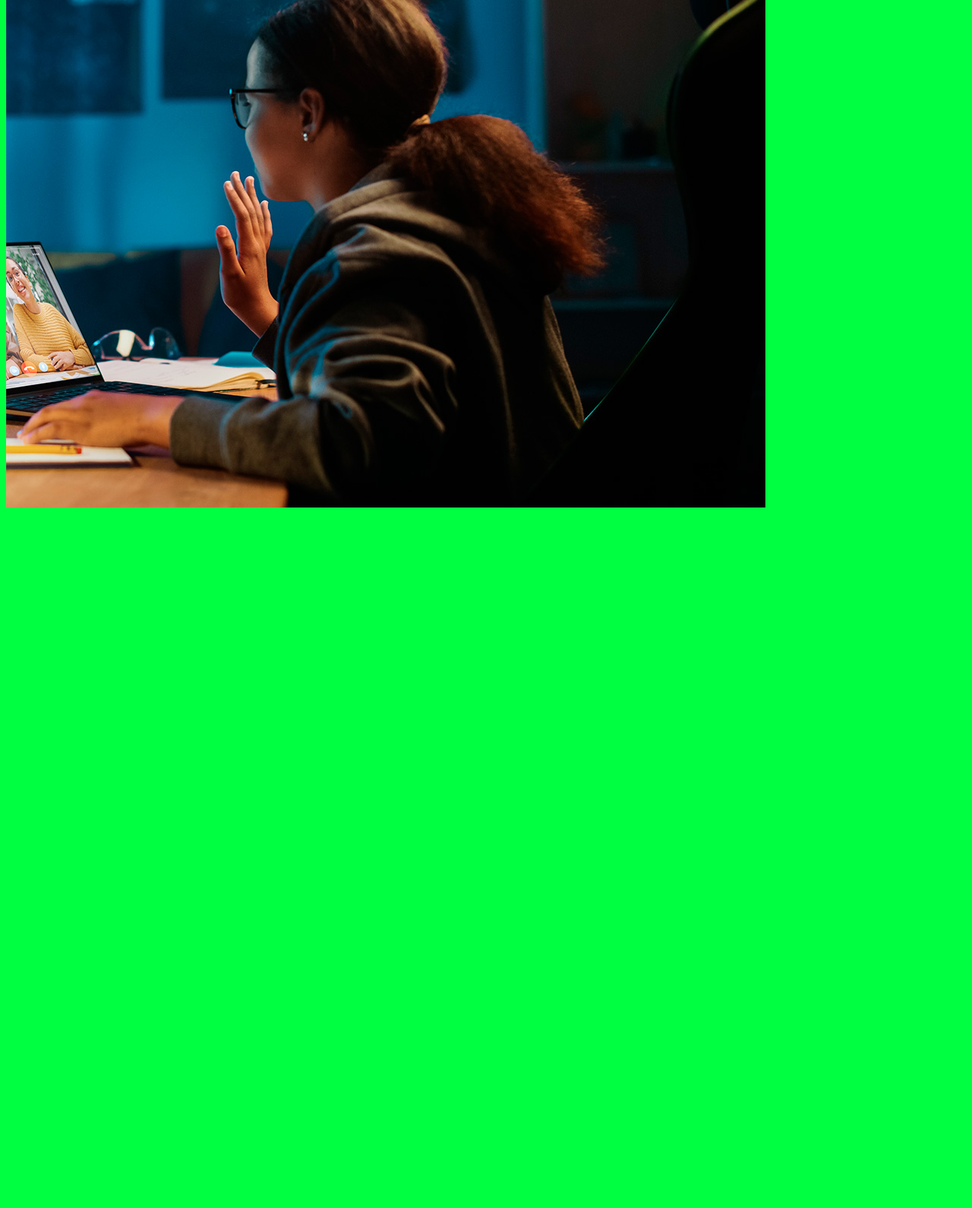
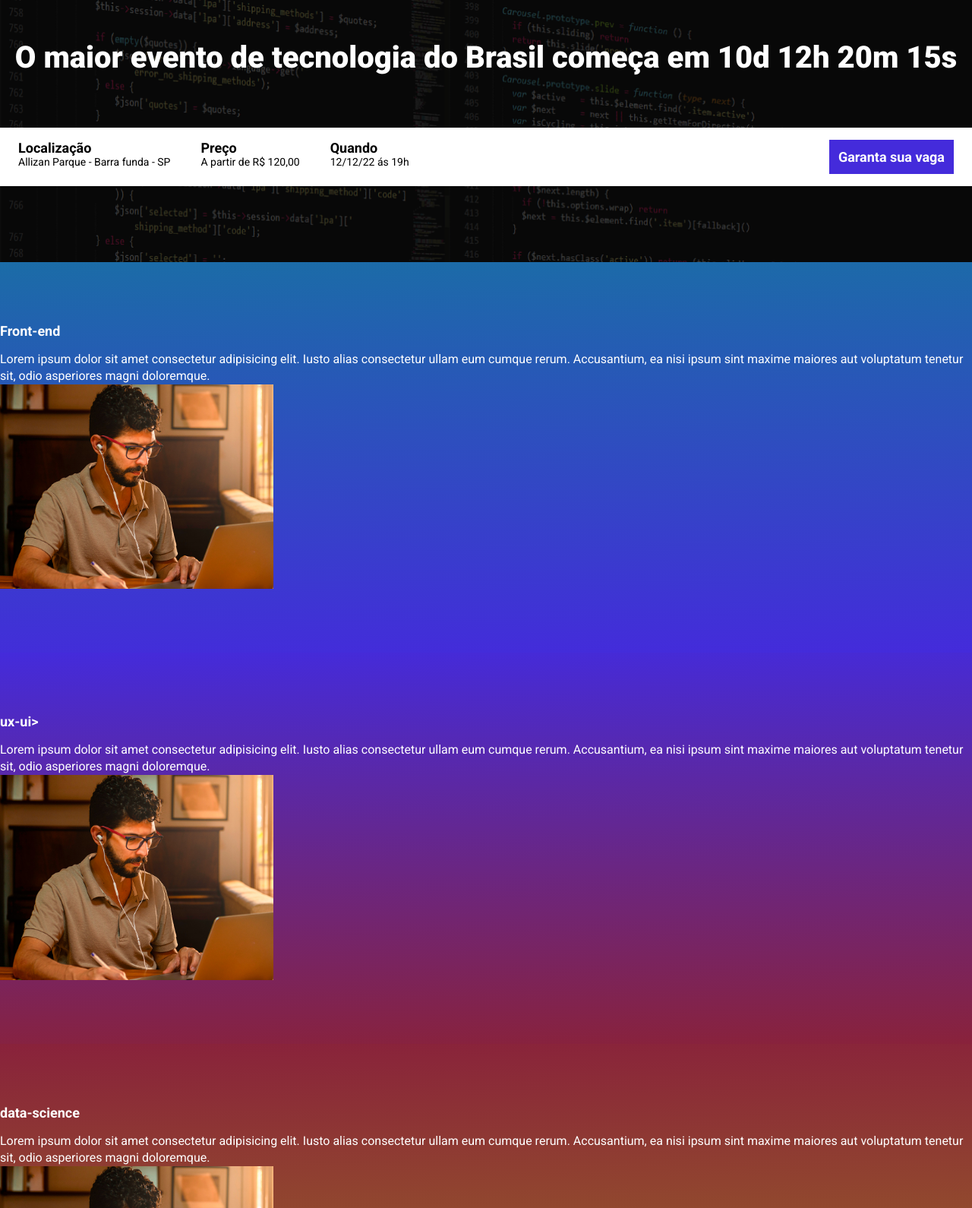
Before and after one commit to h3l2022/parcel_22, a website built with Parcel: page src/index.html in a window 1280 px wide. Shown: the part 160-1750 px from the top of the page at 76% size. Before the commit the page ends 840 px from the top, so only its background shows below. Built offline with nearby package versions, Linux system fonts and the light colour scheme.

Commit message:
animacoes

```diff
--- a/src/index.html
+++ b/src/index.html
@@ -3,12 +3,87 @@
 <head>
     <meta charset="UTF-8">
     <meta name="viewport" content="width=device-width, initial-scale=1.0">
-    <title>Document</title>
+    <link rel="preconnect" href="https://fonts.googleapis.com">
+    <link rel="preconnect" href="https://fonts.gstatic.com" crossorigin>
+    <link href="https://fonts.googleapis.com/css2?family=Roboto:wght@400;700;900&display=swap" rel="stylesheet">
     <link rel="stylesheet" href="styles/main.scss">
+    <link rel="stylesheet" href="https://unpkg.com/aos@next/dist/aos.css" />
 </head>
-<body>
-    <h1>ola</h1>
-    <img src="./images/backend.png" alt="ebac">
-    <Script src="./scripts/main.js"></Script>
+<body
+    <header>
+        <div class="hero">
+        <div class="container">
+            <img class="hero__logo" src="./images/ebac_logo.svg" alt="ebac">
+            <p class="hero__text">
+            O maior evento de tecnologia do Brasil começa em 10d 12h 20m 15s
+            </p>
+            <div class="infos-bar">
+                <ul class="infos-bar__infos">
+                    <li class="infos-bar__infos__item">
+                        <b>Localização</b>
+                        Allizan Parque - Barra funda - SP
+                    </li>
+                    <li class="infos-bar__infos__item">
+                       <b>Preço</b>
+                       A partir de R$ 120,00
+                    </li>
+                    <li class="infos-bar__infos__item">
+                        <b>Quando</b>
+                        12/12/22 ás 19h
+                    </li>
+                </ul>
+                <a href="#" class="button button--primary">
+                    Garanta sua vaga
+                </a>
+            </div>
+            </div>
+        </div>
+    </header>
+    <section class="event event--frontend">
+        <div class="container" data-aos="fade-right">
+            <div class="event__details">
+            <h2 class="event__details__title">Front-end</h2>
+            <p class="event__details__description">
+                Lorem ipsum dolor sit amet consectetur adipisicing elit. Iusto alias consectetur ullam eum cumque rerum. Accusantium, ea nisi ipsum sint maxime maiores aut voluptatum tenetur sit, odio asperiores magni doloremque.
+            </p>
+            <img class="event__image" src="./images/frontend.png" alt="frontend">
+        </div>
+        </div>
+    </section>
+    <section class="event event--ux-ui  event--image-left">
+        <div class="container"  data-aos="fade-left">
+            <div class="event__details">
+            <h2 class="event__details__title">ux-ui></h2>
+            <p class="event__details__description">
+                Lorem ipsum dolor sit amet consectetur adipisicing elit. Iusto alias consectetur ullam eum cumque rerum. Accusantium, ea nisi ipsum sint maxime maiores aut voluptatum tenetur sit, odio asperiores magni doloremque.
+            </p>
+            <img class="event__image" src="./images/frontend.png" alt="frontend">
+        </div>
+        </div>
+    </section>
+    <section class="event event--data-science">
+        <div class="container" data-aos="fade-right">
+            <div class="event__details">
+            <h2 class="event__details__title">data-science</h2>
+            <p class="event__details__description">
+                Lorem ipsum dolor sit amet consectetur adipisicing elit. Iusto alias consectetur ullam eum cumque rerum. Accusantium, ea nisi ipsum sint maxime maiores aut voluptatum tenetur sit, odio asperiores magni doloremque.
+            </p>
+            <img class="event__image" src="./images/frontend.png" alt="frontend">
+        </div>
+        </div>
+    </section>
+    <section class="event event--beckend event--image-left">
+        <div class="container"  data-aos="fade-left">
+            <div class="event__details">
+            <h2 class="event__details__title">beckend</h2>
+            <p class="event__details__description">
+                Lorem ipsum dolor sit amet consectetur adipisicing elit. Iusto alias consectetur ullam eum cumque rerum. Accusantium, ea nisi ipsum sint maxime maiores aut voluptatum tenetur sit, odio asperiores magni doloremque.
+            </p>
+            <img class="event__image" src="./images/frontend.png" alt="frontend">
+        </div>
+        </div>
+    </section>
+    <script src="https://unpkg.com/aos@next/dist/aos.js"></script>
+    <script src="./scripts/main.js"></script>
 </body>
 </html>
--- a/src/scripts/main.js
+++ b/src/scripts/main.js
@@ -1 +1 @@
-console.log("olá mundo");
+AOS.init();
--- /dev/null
+++ b/src/styles/_event.scss
@@ -0,0 +1,70 @@
+.event {
+    padding: 80px 0;
+
+    &--frontend {
+    background-image: linear-gradient(359deg, #442bdb, #1b6ca7);
+    }
+
+    &--ux-ui {
+     background-image: linear-gradient(359deg, #89223b, #442bdb);
+     }
+
+    &--data-science {
+    background-image: linear-gradient(359deg, #9c791d, #89223b);
+     }
+
+     &--beckend {
+    background-image: linear-gradient(359deg, #89223b, #9c791d);
+    }
+
+    &--image-left {
+        .container {
+            display: flex;
+            flex-direction: column-reverse;
+        }
+    }
+
+
+    .container {
+        display: flex;
+        gap: 40px;
+
+    }
+
+
+    &__image {
+        max-width: 360px;
+    }
+
+    &__details {
+        &__title {
+            font-size: 18px;
+            font-weight: bold;
+            margin-bottom: 16px;
+        }
+
+        &__description {
+            line-height: 22px;
+        }
+
+
+    }
+
+    @media (max-width: 640px) {
+        .container {
+            display: block;
+            margin-left: 4px;
+        }
+
+    &__image {
+width: 100%;
+margin-left: 4px;
+    }
+
+    &__details {
+        margin-right: 0;
+        margin-bottom: 16px;
+    }
+
+}
+}
--- /dev/null
+++ b/src/styles/_hero.scss
@@ -0,0 +1,57 @@
+
+
+.hero {
+    padding-top: 64px;
+    padding-bottom: 100px;
+    background-image: url(../images/fundo.png);
+    background-repeat: no-repeat;
+    background-size: cover;
+    position: relative;
+
+    .container {
+        position: relative;
+
+    }
+
+
+    &::before {
+        position: absolute;
+        top: 0;
+        left: 0;
+        width: 100%;
+        height: 100%;
+        background-color: #000;
+        content: '';
+        opacity: .7;
+
+    }
+
+    &__text {
+        margin-top: 64px;
+        margin-bottom: 64px;
+        font-size: 40px;
+        line-height: 56px;
+        font-weight: 800;
+        text-align: center;
+    }
+
+    &__logo {
+        margin: 0 auto;
+        height: 80px;
+        display: block;
+    }
+
+    @media (max-width: 640px) {
+        padding: 40px 0;
+
+        &__logo {
+            height: 40px;
+        }
+
+        &__text {
+            font-size: 22px;
+            line-height: 24px;
+            margin: 24px 0;
+        }
+    }
+}
--- /dev/null
+++ b/src/styles/_variable.scss
@@ -0,0 +1,7 @@
+$textColor: #fff;
+$secondaryTextColor: #000;
+
+$blue1: #1b6ca7;
+$blue2: #442bdb;
+$pink: #89223b;
+$yellow: #9c791d;
--- /dev/null
+++ b/src/styles/components/_buttons.scss
@@ -0,0 +1,28 @@
+
+
+.button {
+    padding: 12px;
+    font-size: 18px;
+    font-weight: bold;
+    text-decoration: none;
+    text-align: center;
+    white-space: nowrap;
+
+    &--primary {
+        color: #fff;
+        background-color: #442bdb;
+    }
+
+    @media (max-width: 1024px) {
+        display: flex;
+        align-items: center;
+    }
+
+    @media (max-width: 640px) {
+        display: flex;
+        width: 100%;
+        align-items: center;
+    }
+
+
+}
--- /dev/null
+++ b/src/styles/components/_infos_bar.scss
@@ -0,0 +1,45 @@
+
+
+.infos-bar {
+    padding: 16px 24px;
+    background-color: #fff;
+    display: flex;
+    justify-content: space-between;
+
+
+    &__infos {
+        display: flex;
+        gap: 40px;
+
+        &__item {
+            font-size: 14px;
+            color: #000;
+
+            b {
+                color: #000;
+                font-size: 18px;
+                display: block;
+            }
+        }
+    }
+
+    @media (max-width: 640px) {
+        display: block;
+
+        &__infos {
+            display: block;
+
+        &__item {
+            margin-bottom: 24px;
+        }
+
+        }
+    }
+
+
+    @media (max-width: 1024px) {
+        &__infos {
+            gap: 16px;
+        }
+    }
+}
--- a/src/styles/main.scss
+++ b/src/styles/main.scss
@@ -1,3 +1,31 @@
-body {
-    background-color: rgb(0, 255, 64);
+@use 'hero';
+@use 'components/infos_bar';
+@use 'components/buttons';
+@use 'event';
+@use 'variable';
+
+* {
+    margin: 0;
+    padding: 0;
+    box-sizing: border-box;
+    font-family: Roboto, sans-serif;
+    color: #fff;
+    list-style: none;
+
 }
+
+.contanier {
+    max-width: 940px;
+    width: 100%;
+    margin: 0 auto;
+
+
+@media (max-width: 640px) {
+max-width: 80%;
+}
+
+@media (max-width: 1024px) {
+    max-width: 90%;
+}
+
+}
```
